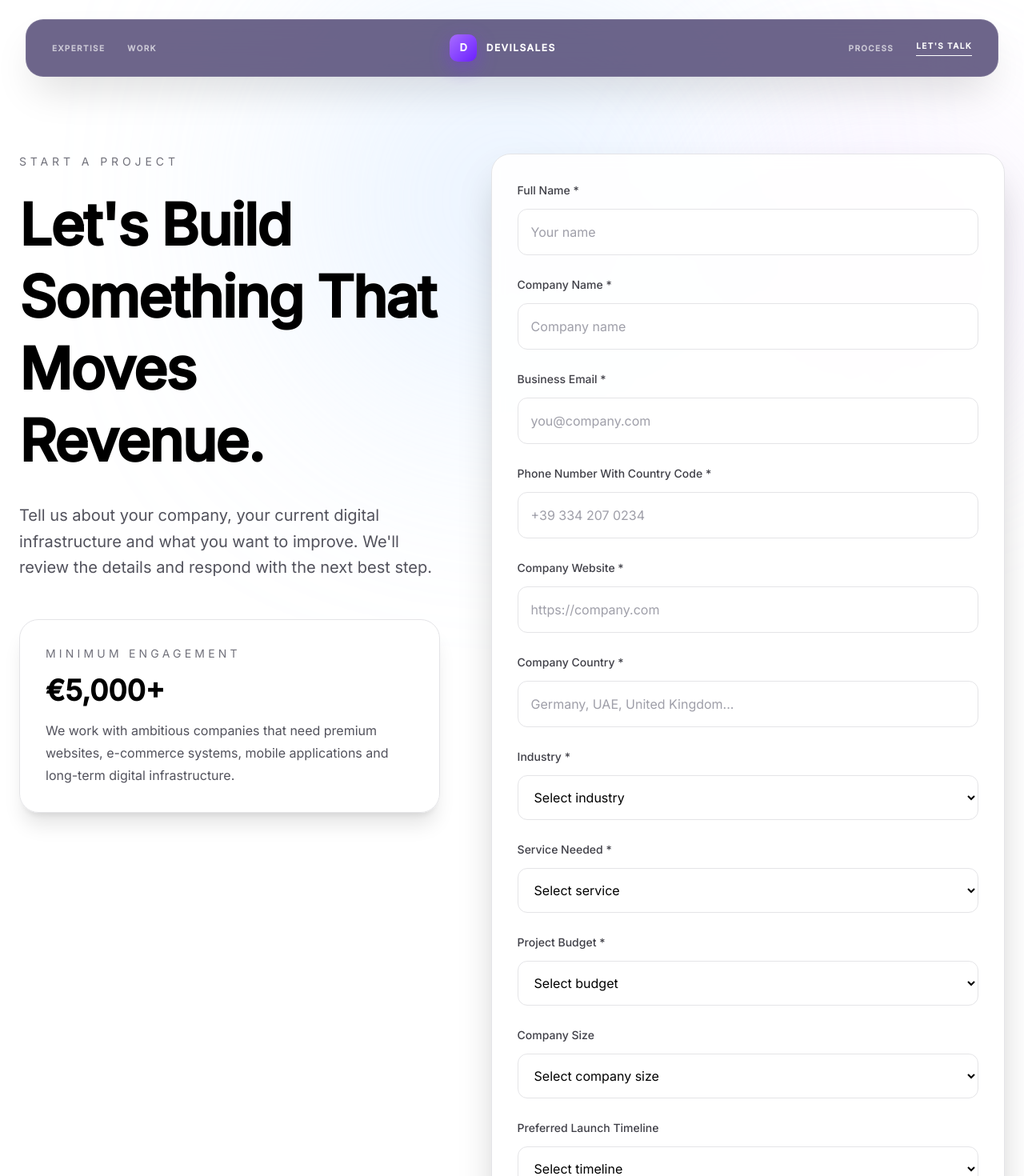
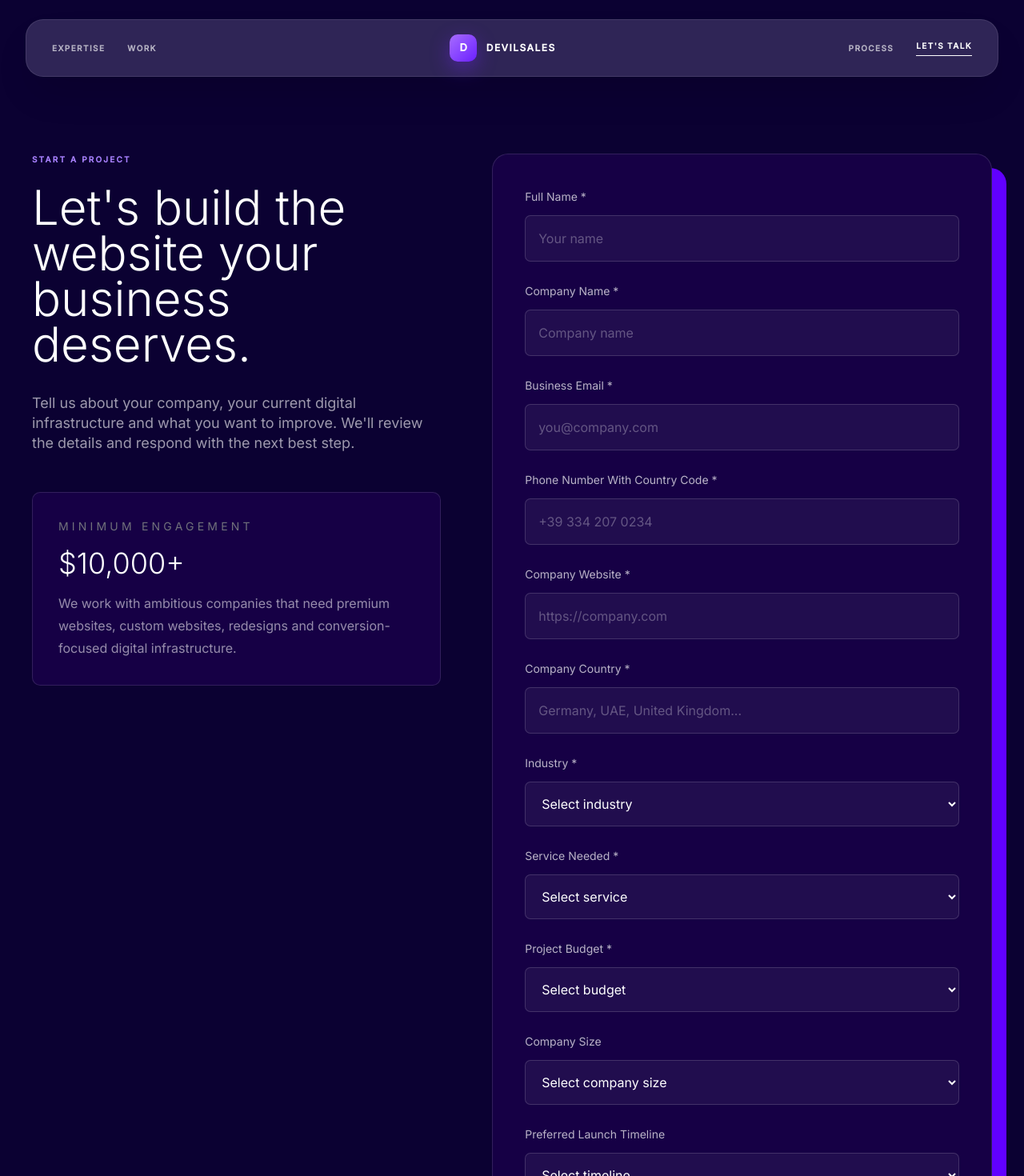
Before and after one commit to maxcode34423242323/devsales-web, a Next.js app: page /contact in a window 1280 px wide. Shown: the top 1470 px of the page at 80% size. Built offline with nearby package versions, Linux system fonts and the light colour scheme.

Commit message:
Apply Mixar design system to app/contact/page.tsx

```diff
--- a/app/contact/page.tsx
+++ b/app/contact/page.tsx
@@ -191,45 +191,43 @@ export default function ContactPage() {
   }
 
   const inputClass =
-    "mt-3 w-full rounded-xl border border-zinc-200 bg-white px-4 py-4 text-black outline-none transition placeholder:text-zinc-400 focus:border-zinc-500 focus:ring-4 focus:ring-zinc-100";
+    "mt-3 w-full rounded-[7px] border border-white/15 bg-white/5 px-4 py-4 text-white outline-none transition placeholder:text-white/30 focus:border-[#8d4cff] focus:ring-2 focus:ring-[#6100ff]/25";
 
-  const labelClass = "text-sm font-medium text-zinc-700";
+  const labelClass = "text-sm font-normal text-white/70";
   const errorClass = "mt-2 text-sm text-red-500";
 
   return (
-    <main className="min-h-screen bg-white text-black">
+    <main className="inner-page">
       <Navbar />
 
-      <section className="relative overflow-hidden px-6 pb-32 pt-48">
-        <div className="absolute left-1/2 top-0 h-[500px] w-[500px] -translate-x-1/2 rounded-full bg-blue-200 opacity-40 blur-[140px]" />
-        <div className="absolute right-0 top-40 h-[350px] w-[350px] rounded-full bg-purple-200 opacity-40 blur-[120px]" />
+      <section className="relative overflow-hidden px-5 pb-32 pt-40 md:px-10 md:pt-48">
 
         <div className="relative mx-auto grid max-w-7xl gap-16 lg:grid-cols-[0.9fr_1.1fr]">
           <div>
-            <p className="mb-6 text-sm uppercase tracking-[0.35em] text-zinc-500">
+            <p className="section-kicker mb-6">
               Start A Project
             </p>
 
-            <h1 className="max-w-3xl text-6xl font-bold leading-tight tracking-tight text-black md:text-7xl">
-              Let&apos;s Build Something That Moves Revenue.
+            <h1 className="max-w-3xl text-6xl font-light leading-[.95] text-white md:text-[60px]">
+              Let&apos;s build the website your business deserves.
             </h1>
 
-            <p className="mt-8 max-w-2xl text-xl leading-relaxed text-zinc-600">
+            <p className="mt-8 max-w-2xl text-lg leading-[25.2px] text-white/60">
               Tell us about your company, your current digital infrastructure
               and what you want to improve. We&apos;ll review the details and
               respond with the next best step.
             </p>
 
-            <div className="mt-12 rounded-3xl border border-zinc-200 bg-white/80 p-8 shadow-xl backdrop-blur">
+            <div className="mt-12 rounded-[10px] border border-white/12 bg-[#160045] p-8">
               <p className="text-sm uppercase tracking-[0.3em] text-zinc-500">
                 Minimum Engagement
               </p>
 
-              <p className="mt-4 text-4xl font-bold text-black">€5,000+</p>
+              <p className="mt-4 text-4xl font-light text-white">$10,000+</p>
 
-              <p className="mt-4 leading-7 text-zinc-600">
+              <p className="mt-4 leading-7 text-white/55">
                 We work with ambitious companies that need premium websites,
-                e-commerce systems, mobile applications and long-term digital
+                custom websites, redesigns and conversion-focused digital
                 infrastructure.
               </p>
             </div>
@@ -237,7 +235,7 @@ export default function ContactPage() {
 
           <form
             onSubmit={handleSubmit}
-            className="rounded-3xl border border-zinc-200 bg-white/90 p-8 shadow-2xl backdrop-blur"
+            className="rounded-[20px] border border-white/12 bg-[#160045] p-6 shadow-[18px_18px_0_#6100ff] md:p-10"
           >
             <div className="grid gap-6">
               <div>
@@ -344,6 +342,8 @@ export default function ContactPage() {
                   <option value="Automotive">Automotive</option>
                   <option value="Real Estate">Real Estate</option>
                   <option value="Legal">Legal</option>
+                  <option value="Contractors & Home Services">Contractors &amp; Home Services</option>
+                  <option value="Professional Services">Professional Services</option>
                   <option value="Luxury Brands">Luxury Brands</option>
                   <option value="E-Commerce">E-Commerce</option>
                   <option value="Healthcare">Healthcare</option>
@@ -373,13 +373,8 @@ export default function ContactPage() {
                     E-Commerce Development
                   </option>
                   <option value="UI/UX Redesign">UI/UX Redesign</option>
-                  <option value="iOS Application">iOS Application</option>
-                  <option value="Android Application">
-                    Android Application
-                  </option>
-                  <option value="Full Digital Transformation">
-                    Full Digital Transformation
-                  </option>
+                  <option value="Website Strategy & Design">Website Strategy &amp; Design</option>
+                  <option value="Website Redesign">Website Redesign</option>
                   <option value="Ongoing Maintenance & Support">
                     Ongoing Maintenance & Support
                   </option>
@@ -399,16 +394,13 @@ export default function ContactPage() {
                   className={inputClass}
                 >
                   <option value="">Select budget</option>
-                  <option value="€5,000 - €10,000">
-                    €5,000 - €10,000
+                  <option value="$10,000 - $25,000">
+                    $10,000 - $25,000
                   </option>
-                  <option value="€10,000 - €25,000">
-                    €10,000 - €25,000
+                  <option value="$25,000 - $50,000">
+                    $25,000 - $50,000
                   </option>
-                  <option value="€25,000 - €50,000">
-                    €25,000 - €50,000
-                  </option>
-                  <option value="€50,000+">€50,000+</option>
+                  <option value="$50,000+">$50,000+</option>
                 </select>
 
                 {errors.budget && (
@@ -526,7 +518,7 @@ export default function ContactPage() {
               <button
                 type="submit"
                 disabled={loading || !form.smsConsent}
-                className="rounded-xl bg-black px-8 py-4 font-semibold text-white transition hover:opacity-90 disabled:cursor-not-allowed disabled:opacity-60"
+                className="bg-[#2557ff] px-8 py-5 font-black uppercase tracking-wider text-white transition hover:bg-black disabled:cursor-not-allowed disabled:opacity-60"
               >
                 {loading ? "Sending..." : "Submit Project Request"}
               </button>
```
